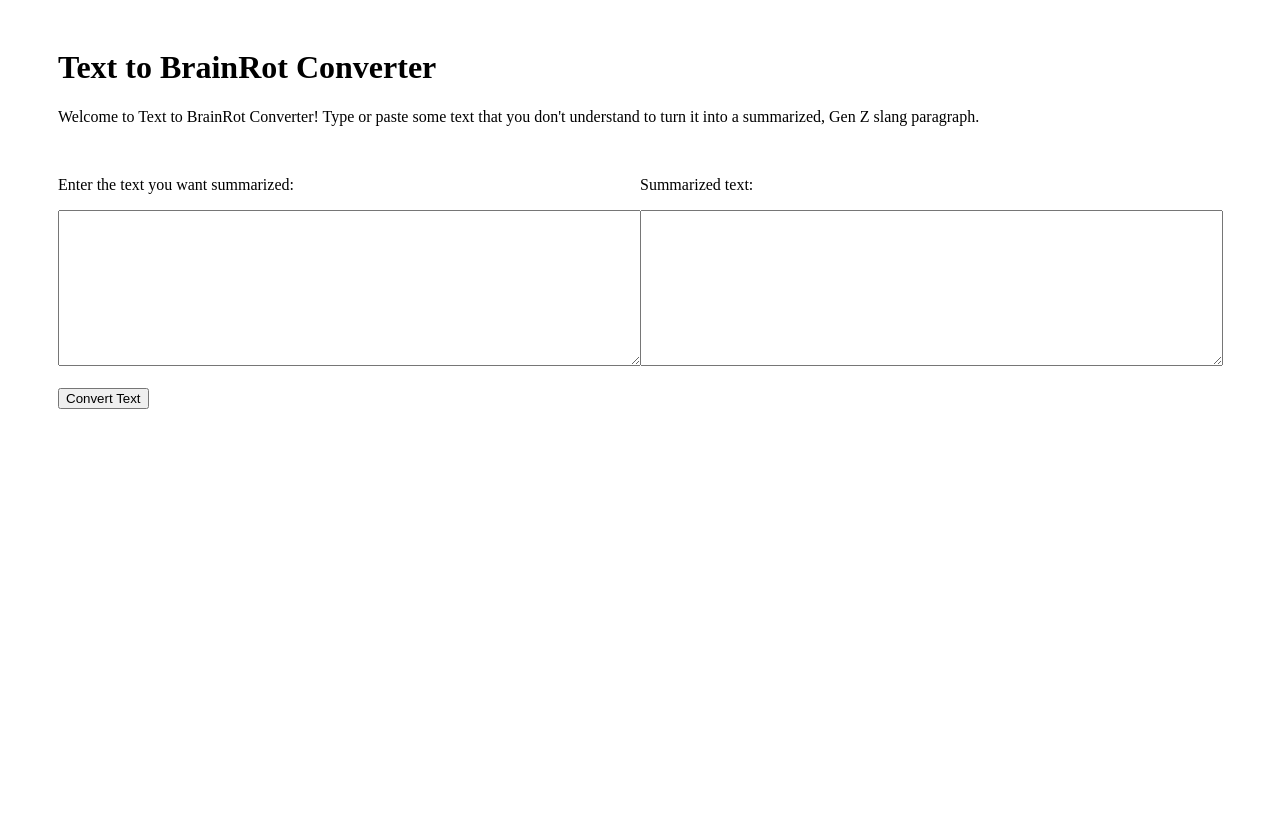
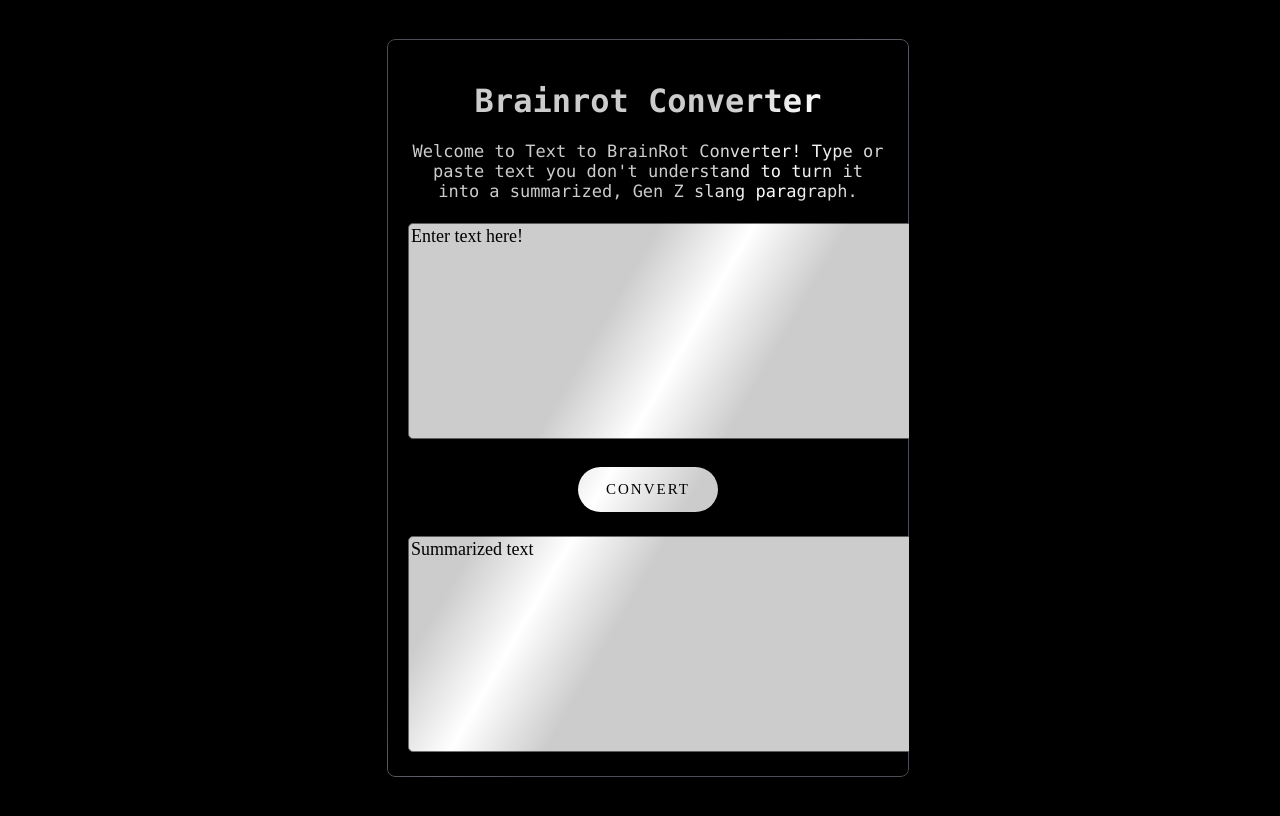
Before and after one commit to negiakansha/brainrot-converter, a Flask app: page / in a window 1280 px wide. Before the commit the page ends 409 px from the top, so only its background shows below. Run offline with Flask 3, Linux system fonts and the light colour scheme.

Commit message:
Fancy UI changes... I did this instead of what I was supposed to be doing...

```diff
--- a/static/index.css
+++ /dev/null
@@ -1,20 +0,0 @@
-.column {
-    float: left;
-    width: 50%;
-}
-
-/* .column .buttonContainer {
-  text-align: right;
-} */
-
-.row:after {
-  content: "";
-  display: table;
-  clear: both;
-}
-
-.container {
-  padding-top: 20px;
-  padding-left: 50px;
-  padding-right: 50px;
-}
--- /dev/null
+++ b/templates/index.css
@@ -0,0 +1,72 @@
+body {
+  background-color: black;
+  color: white;
+  font-family: "Monaco";
+}
+
+.container {
+  height: 100vh;
+  width: 100vw;
+  overflow: hidden;
+  display: flex;
+  align-items: center;
+  justify-content: center;
+  text-align: center;
+}
+
+.box {
+  border: 1px solid rgb(95 97 110);
+  border-radius: 0.5em;
+  padding: 20px;
+  width: 30em;
+  position: absolute;
+  mask: linear-gradient(120deg, rgba(100, 100, 100, 0.8) 40%, #000, #000c 60%);
+}
+
+.intro-text {
+  padding-bottom: 5px;
+}
+
+textarea {
+  border-radius: 5px;
+  box-sizing: border-box;
+  resize: none;
+  outline: none;
+  font-size: 18px;
+  font-family: "Times New Roman";
+}
+
+p {
+  font-size: 17px;
+}
+
+textarea:focus {
+  transition: 0.15s;
+  background-color: rgb(243, 244, 248);
+}
+
+.convert-button {
+  width: 140px;
+  height: 45px;
+  font-family: 'Times New Roman';
+  font-size: 15px;
+  text-transform: uppercase;
+  letter-spacing: 2px;
+  font-weight: 500;
+  color: #000;
+  background-color: #fff;
+  border: none;
+  border-radius: 45px;
+  box-shadow: 0px 8px 15px rgba(0, 0, 0, 0.1);
+  transition: all 0.3s ease 0s;
+  cursor: pointer;
+  outline: none;
+  margin: 1.5rem;
+}
+
+.convert-button:hover {
+  background-color: #2EE59D;
+  box-shadow: 0px 15px 20px rgba(46, 229, 157, 0.4);
+  color: #fff;
+  transform: translateY(-7px);
+}
--- a/templates/index.html
+++ b/templates/index.html
@@ -6,25 +6,16 @@
     <title>Brainrot Converter</title>
     <link rel="stylesheet" href="index.css">
 </head>
-<body class="container">
-    <h1>Text to BrainRot Converter</h1>
-    <p>Welcome to Text to BrainRot Converter! Type or paste some text that you don't understand to turn it into a summarized, Gen Z slang paragraph.</p>
-    <br>
-    <div class="row">
-        <div class="column">
-            <form action="/convert" method="post">
-                <p><label>Enter the text you want summarized:</label></p>
-                <textarea name="input_text" rows="10" cols="70"></textarea>
-                <br><br>
-                <div class="buttonContainer">
-                    <input type="submit" value="Convert Text">
-                </div>
-            </form>
-        </div>
-        <div class="column">
-            <p><label>Summarized text:</label></p>
-            <textarea rows="10" cols="70">{{ summarized_text }}</textarea>
-        </div>
+<body id="ex1" class="container">
+    <div id="ex1-layer" class="box">
+        <h1>Brainrot Converter</h1>
+        <p class="intro-text">Welcome to Text to BrainRot Converter! Type or paste text you don't understand to turn it into a summarized, Gen Z slang paragraph.</p>
+        <form action="/convert" method="post">
+            <textarea name="input_text" rows="10" cols="50">Enter text here!</textarea>
+            <input class="convert-button"  type="submit" value="Convert">
+        </form>
+        <textarea rows="10" cols="50">Summarized text</textarea>
     </div>
+    <script src="index.js"></script>
 </body>
 </html>
--- /dev/null
+++ b/templates/index.js
@@ -0,0 +1,26 @@
+let constrain = 900;
+let mouseOverContainer = document.getElementById("ex1");
+let ex1Layer = document.getElementById("ex1-layer");
+
+function transforms(x, y, el) {
+  let box = el.getBoundingClientRect();
+  let calcX = -(y - box.y - (box.height / 2)) / constrain;
+  let calcY = (x - box.x - (box.width / 2)) / constrain;
+
+  return "perspective(100px) "
+    + "   rotateX("+ calcX +"deg) "
+    + "   rotateY("+ calcY +"deg) ";
+};
+
+ function transformElement(el, xyEl) {
+  el.style.transform  = transforms.apply(null, xyEl);
+}
+
+mouseOverContainer.onmousemove = function(e) {
+  let xy = [e.clientX, e.clientY];
+  let position = xy.concat([ex1Layer]);
+
+  window.requestAnimationFrame(function(){
+    transformElement(ex1Layer, position);
+  });
+};
```
Also changed, not shown: README.md.
